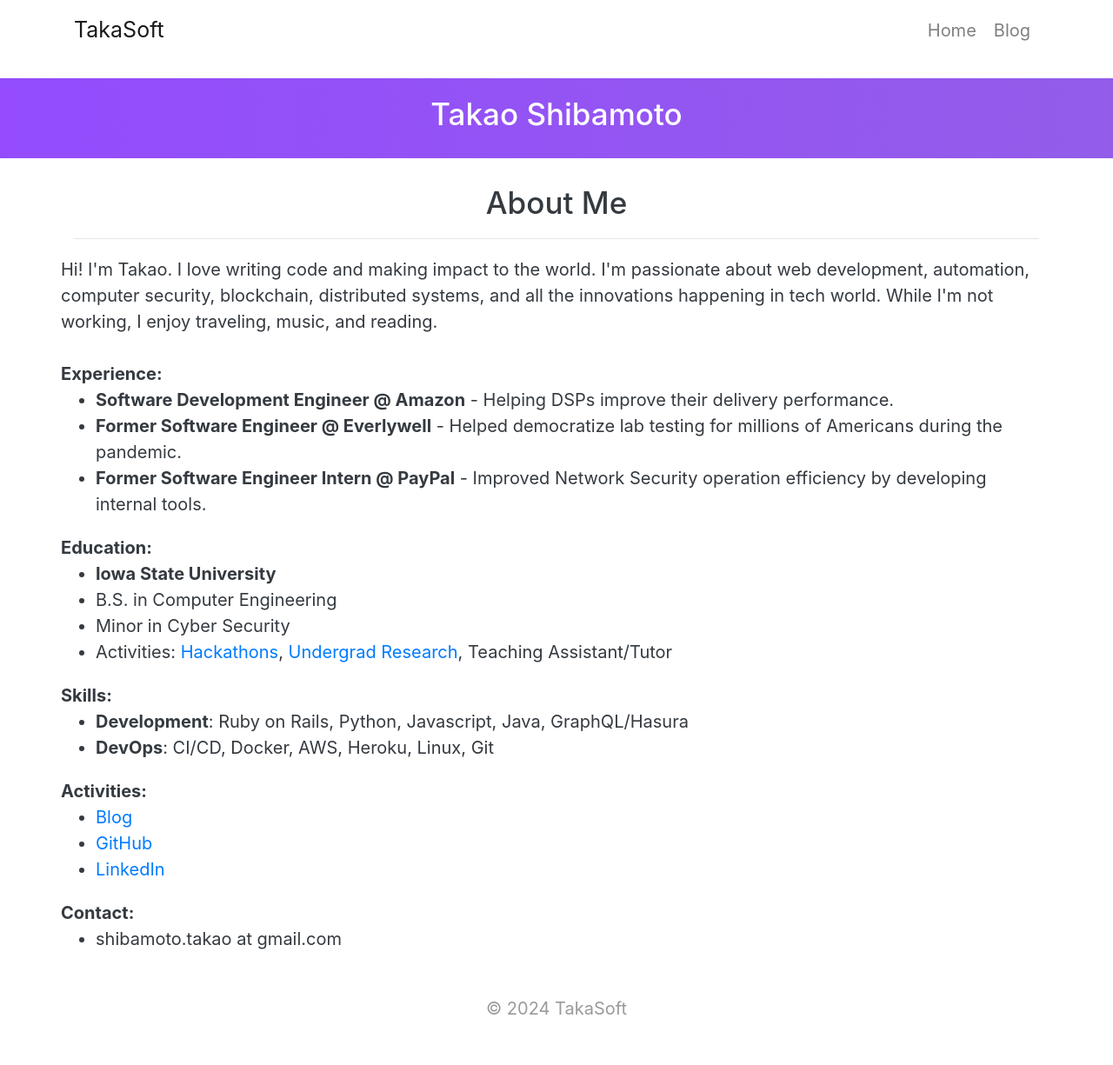
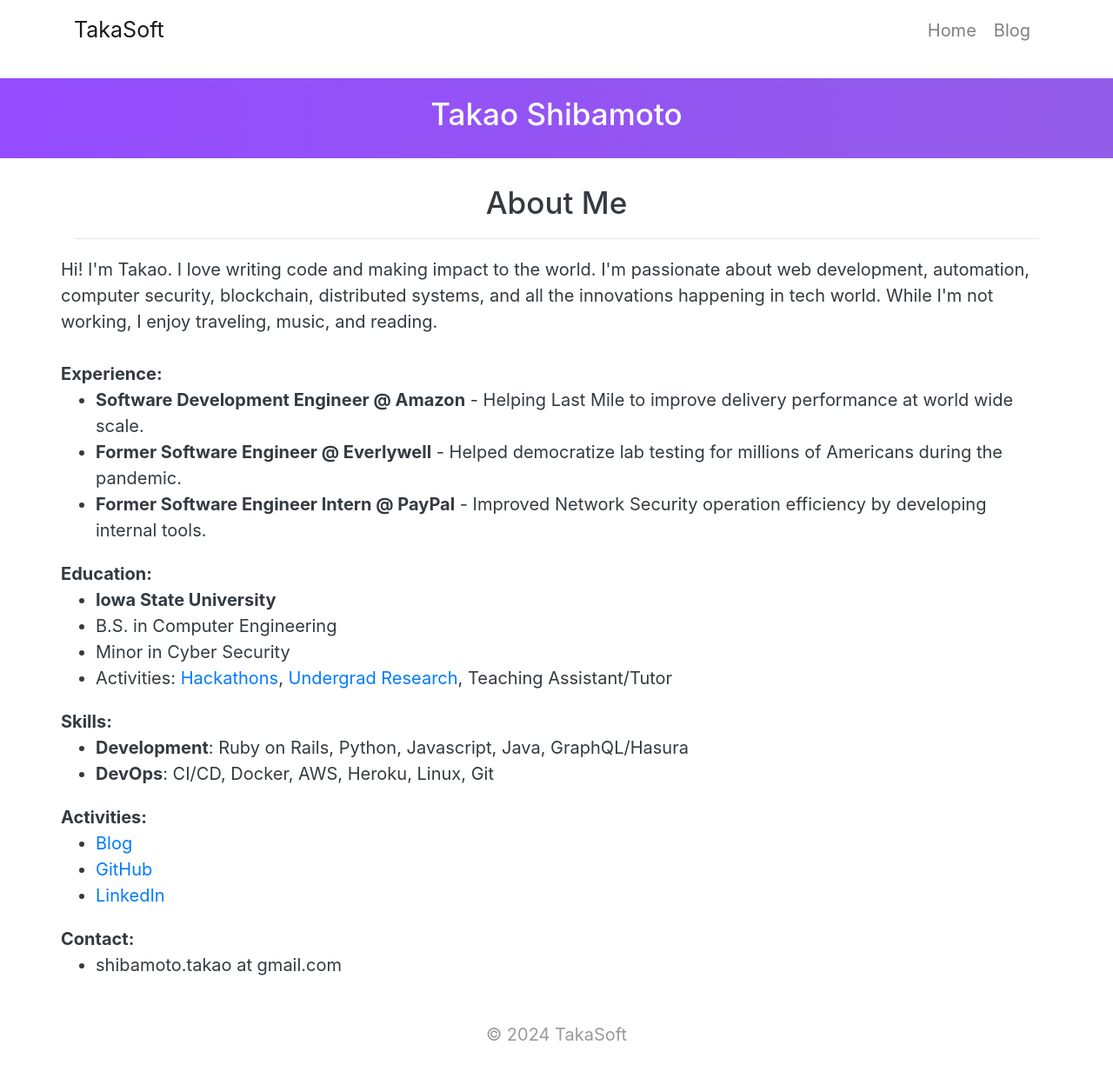
Before and after one commit to takasoft/takasoft.github.io, a Jekyll site: the page built from index.html, in a window 1280 px wide. Shown: the whole page at 87% size. Built offline with Jekyll 4.4.1, drawn with Linux system fonts in a browser that asks for light colours; before the commit the page ends 1195 px from its top, so only the background shows below that.

Commit message:
Update index.html

```diff
--- a/index.html
+++ b/index.html
@@ -22,7 +22,7 @@
     </div>
     <div class="row">
       <ul>
-        <li><b>Software Development Engineer @ Amazon</b> - Helping DSPs improve their delivery performance. </li>
+        <li><b>Software Development Engineer @ Amazon</b> - Helping Last Mile to improve delivery performance at world wide scale. </li>
         <li><b>Former Software Engineer @ Everlywell</b> - Helped democratize lab testing for millions of Americans during the pandemic. </li>
         <li><b>Former Software Engineer Intern @ PayPal</b> - Improved Network Security operation efficiency by developing internal tools. </li>
       </ul>
```
